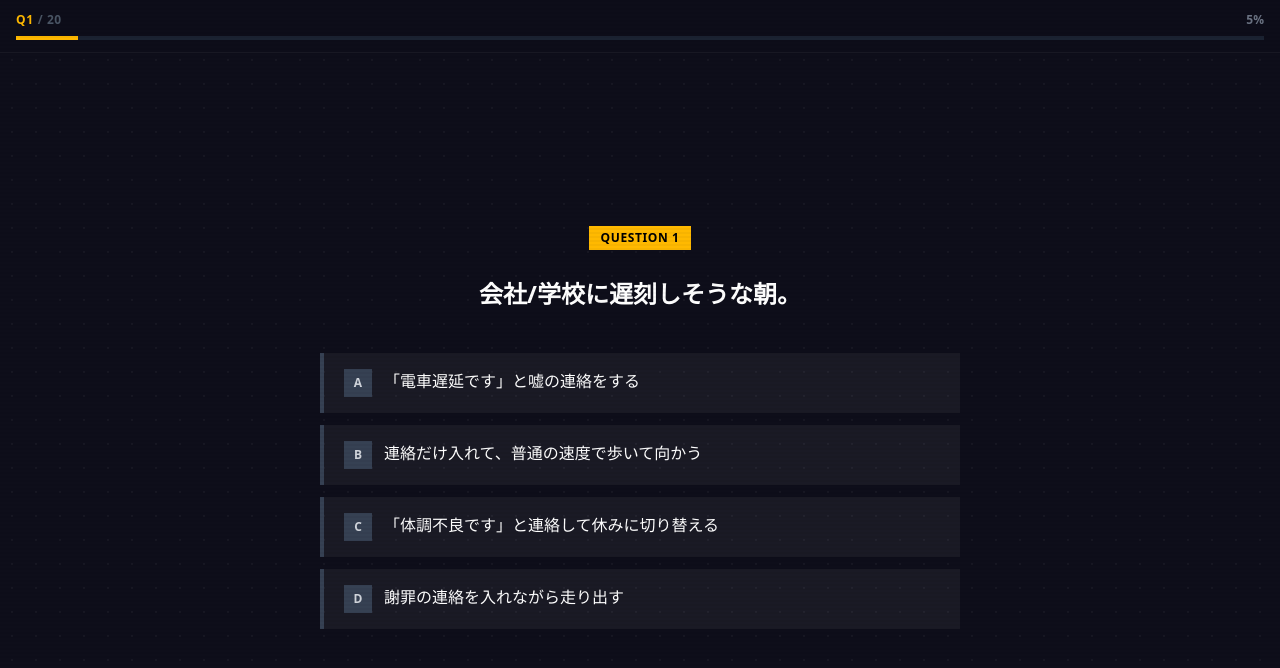
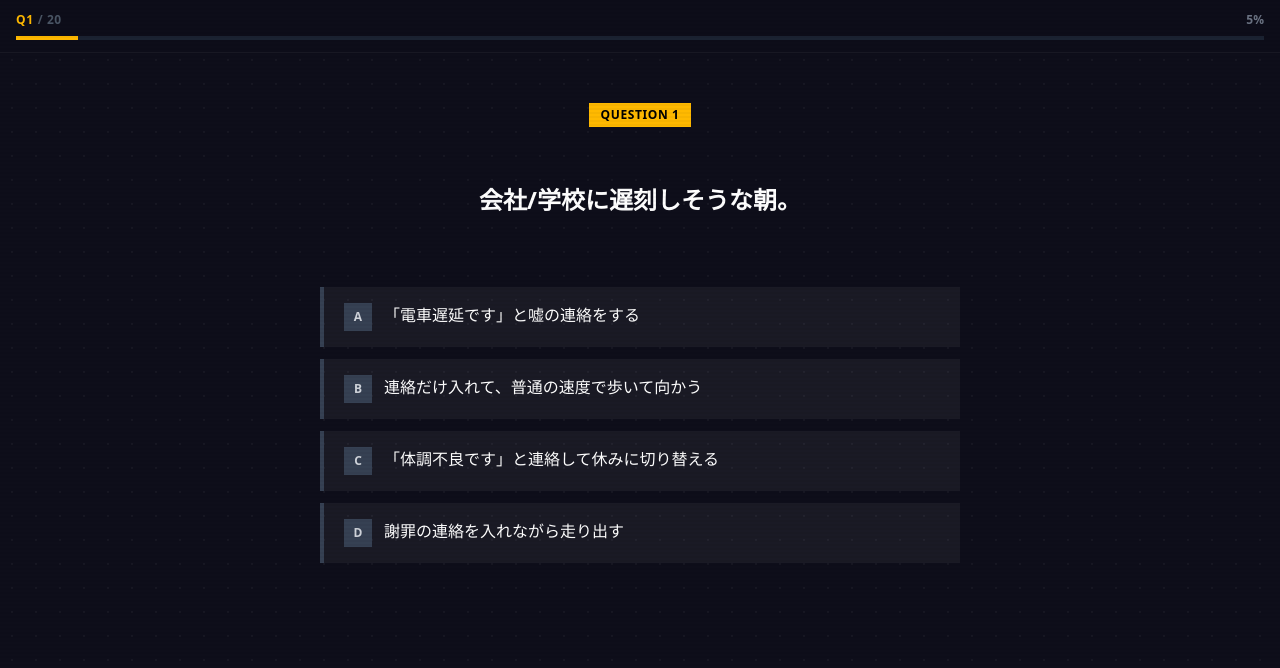
Before and after one commit to ningen-kentei/ningen-kentei, a Next.js app: page /quiz in a window 1280 px wide. Shown: the top 668 px of the page. Built offline with nearby package versions, Linux system fonts and the light colour scheme.

Commit message:
質問表示位置を固定してスマホでのズレを解消

```diff
--- a/src/app/quiz/page.tsx
+++ b/src/app/quiz/page.tsx
@@ -116,7 +116,7 @@ export default function QuizPage() {
 
       {/* Question area */}
       <div
-        className={`flex-1 flex flex-col items-center justify-center px-4 py-8 max-w-2xl mx-auto w-full transition-opacity duration-300 ${
+        className={`flex-1 flex flex-col items-center px-4 pt-12 pb-8 max-w-2xl mx-auto w-full transition-opacity duration-300 ${
           fade === "out" ? "opacity-0" : "opacity-100"
         }`}
       >
@@ -128,8 +128,8 @@ export default function QuizPage() {
         </div>
 
         {/* Question text */}
-        <h2 className="text-xl sm:text-2xl font-bold text-center mb-10 leading-relaxed">
-          {question.text}
+        <h2 className="text-xl sm:text-2xl font-bold text-center mb-10 leading-relaxed min-h-[4em] flex items-center">
+          <span>{question.text}</span>
         </h2>
 
         {/* Choices */}
```
